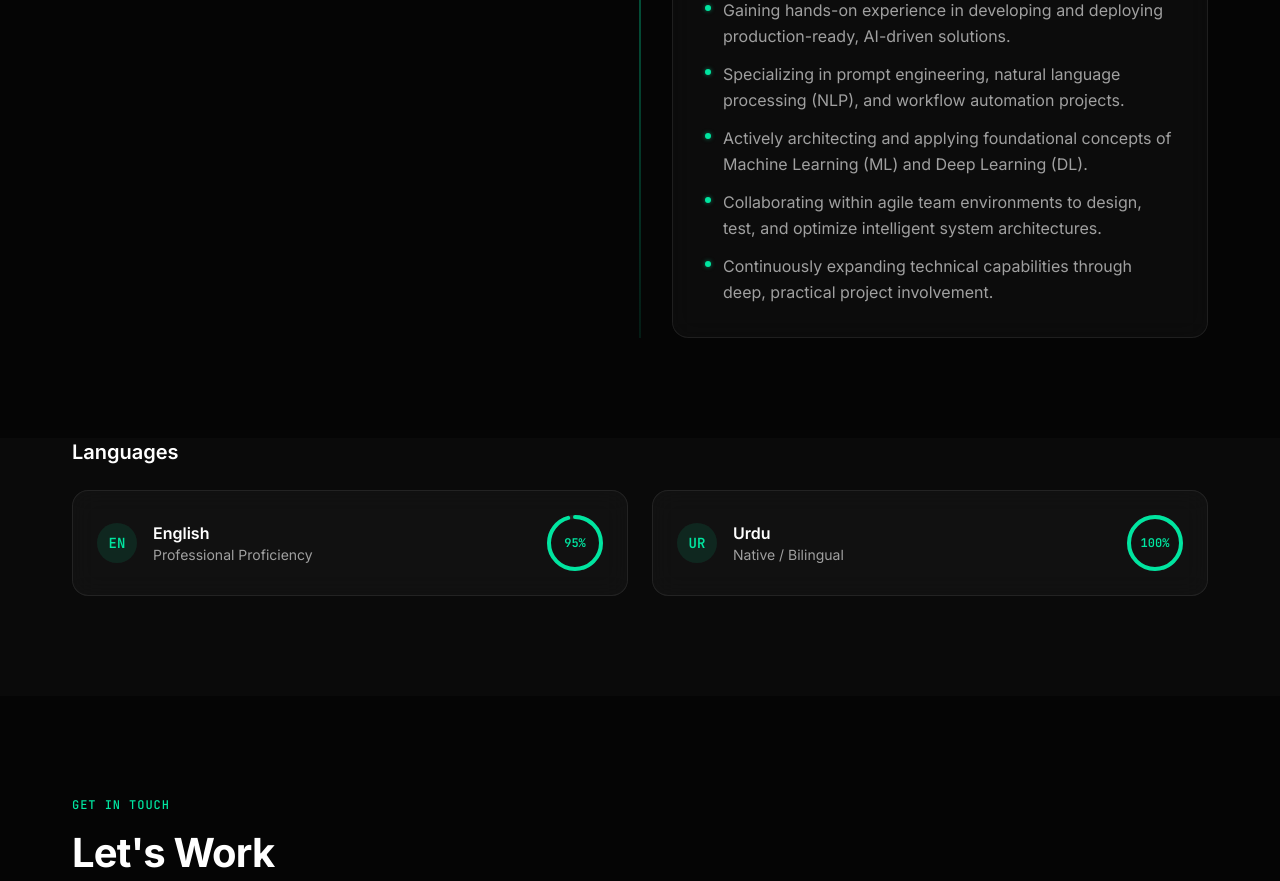
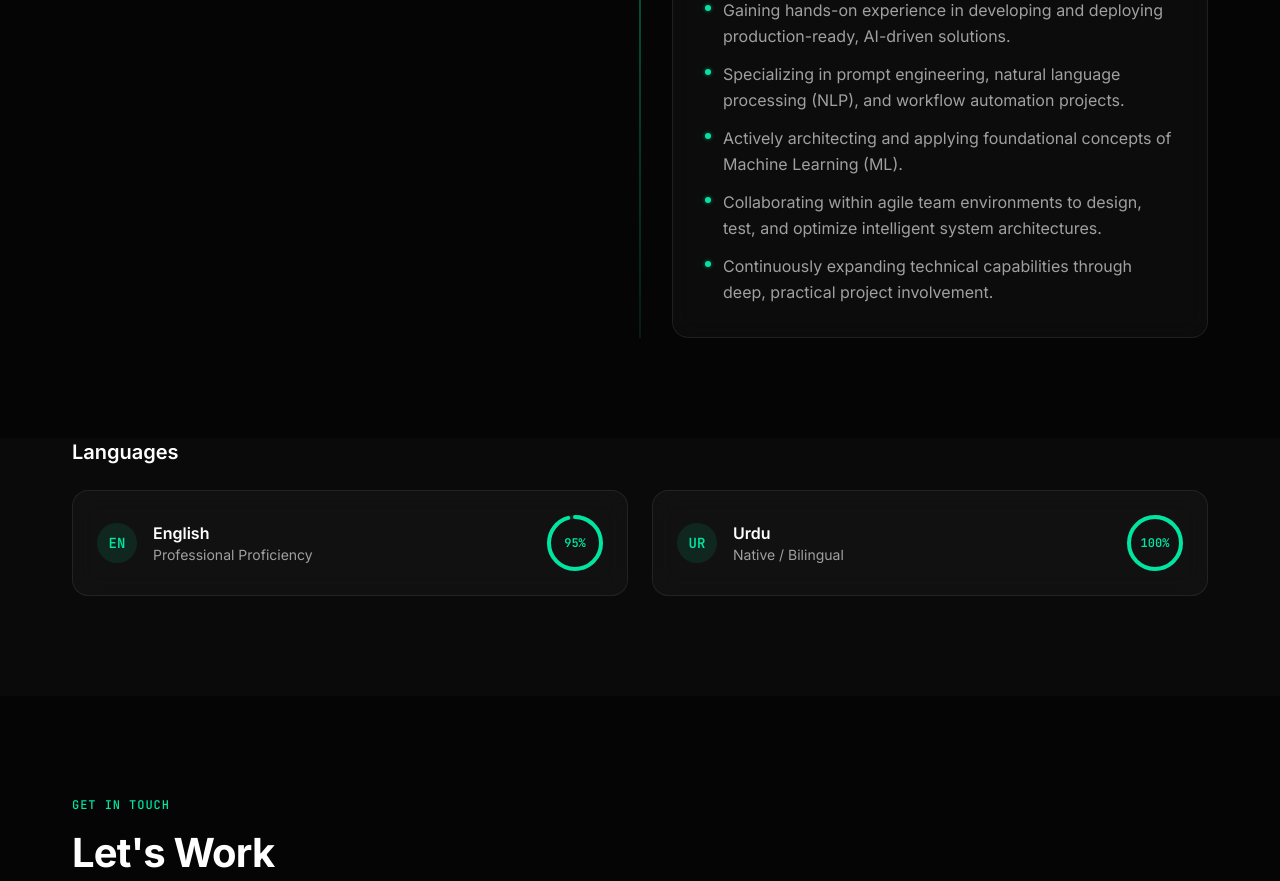
Before and after one commit to swiftnicecollection-blip/Syed-Abdullah, a React (Vite) app: page / in a window 1280 px wide. Shown: the part 2680-3561 px from the top of the page. Built offline with nearby package versions, Linux system fonts and the light colour scheme.

Commit message:
Remove Deep Learning mention from responsibilities

```diff
--- a/src/sections/Experience.tsx
+++ b/src/sections/Experience.tsx
@@ -8,7 +8,7 @@ gsap.registerPlugin(ScrollTrigger);
 const responsibilities = [
   'Gaining hands-on experience in developing and deploying production-ready, AI-driven solutions.',
   'Specializing in prompt engineering, natural language processing (NLP), and workflow automation projects.',
-  'Actively architecting and applying foundational concepts of Machine Learning (ML) and Deep Learning (DL).',
+  'Actively architecting and applying foundational concepts of Machine Learning (ML).',
   'Collaborating within agile team environments to design, test, and optimize intelligent system architectures.',
   'Continuously expanding technical capabilities through deep, practical project involvement.',
 ];
```
